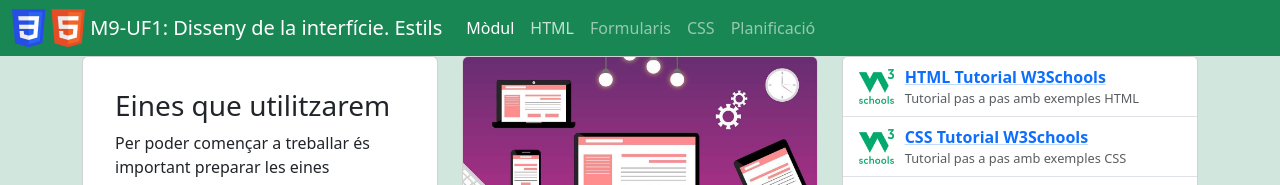
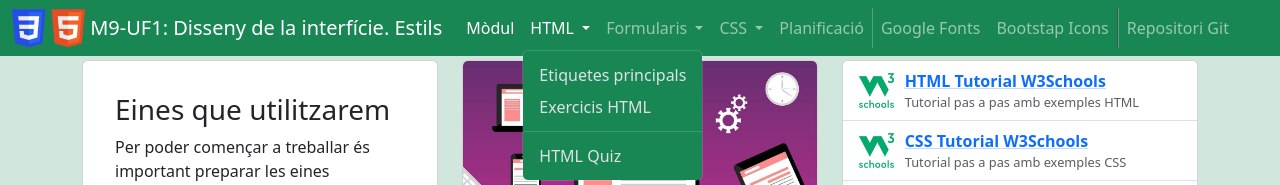
Before and after one commit to jselga/M9DAW2324, a plain HTML site: page UF3/03-Project/index.html in a window 1280 px wide. Both pictures are taken after a click on the button "HTML". Shown: the top 185 px of the page. Drawn offline with nearby package versions, Linux system fonts and the light colour scheme.

Commit message:
Navitems and Dropdown Menu

```diff
--- a/UF3/03-Project/css/style.css
+++ b/UF3/03-Project/css/style.css
@@ -4,3 +4,7 @@
   .verySmall{
     font-size: 0.8em;
 }
+.separated{
+    margin-top: 60px;
+    margin-bottom: 80px;
+}
--- a/UF3/03-Project/index.html
+++ b/UF3/03-Project/index.html
@@ -13,7 +13,7 @@
 
 <body class="bg-success-subtle">
 
-  <nav class="navbar bg-success navbar-expand-lg" data-bs-theme="dark">
+  <nav class="navbar bg-success fixed-top navbar-expand-lg" data-bs-theme="dark">
     <div class="container-fluid">
       <a href="index.html" class="navbar-brand p-0">
         <img src="./img/logo_web.png" alt="Logo HTML & CSS">
@@ -30,20 +30,69 @@
           <li class="nav-item">
             <a class="nav-link active" href="#">Mòdul</a>
           </li>
-          <li class="nav-item">
-            <a class="nav-link" href="#">HTML</a>
+
+          <li class="nav-item dropdown">
+            <a class="nav-link dropdown-toggle" href="#" role="button" data-bs-toggle="dropdown" aria-expanded="false">
+              HTML
+            </a>
+            <ul class="dropdown-menu bg-success">
+
+              <li><a class="dropdown-item" href="#">Etiquetes principals</a></li>
+              <li><a class="dropdown-item" href="#">Exercicis HTML </a></li>
+              <li>
+                <hr class="dropdown-divider">
+              </li>
+              <li><a class="dropdown-item" href="#">HTML Quiz </a></li>
+
+            </ul>
+          </li>
+          </li>
+
+          <li class="nav-item dropdown">
+            <a class="nav-link dropdown-toggle" href="#" role="button" data-bs-toggle="dropdown" aria-expanded="false">
+              Formularis
+            </a>
+            <ul class="dropdown-menu bg-success">
+
+              <li><a class="dropdown-item" href="#">Estructrua de formularis</a></li>
+              <li><a class="dropdown-item" href="#">Tipus de formularis </a></li>
+              <li>
+                <hr class="dropdown-divider">
+              </li>
+              <li><a class="dropdown-item" href="#">Implementació d'un formulari </a></li>
+
+            </ul>
+          </li>
+
+          <li class="nav-item dropdown">
+            <a class="nav-link dropdown-toggle" href="#" role="button" data-bs-toggle="dropdown" aria-expanded="false">
+              CSS
+            </a>
+            <ul class="dropdown-menu bg-success">
+
+              <li><a class="dropdown-item" href="#">The Box Model</a></li>
+              <li><a class="dropdown-item" href="#">OverFlow</a></li>
+              <li>
+                <hr class="dropdown-divider">
+              </li>
+              <li><a class="dropdown-item" href="#">Posicionament</a></li>
+              <li><a class="dropdown-item" href="#">Flexbox </a></li>
+
+            </ul>
           </li>
 
           <li class="nav-item">
-            <a class="nav-link" href="#">Formularis</a>
+            <a class="nav-link border-end border-1 border-light border-opacity-25" href="#">Planificació</a>
           </li>
-
           <li class="nav-item">
-            <a class="nav-link" href="#">CSS</a>
+            <a class="nav-link" href="#">Google Fonts</a>
           </li>
-
           <li class="nav-item">
-            <a class="nav-link" href="#">Planificació</a>
+            <a class="nav-link border-end" href="#">Bootstap Icons</a>
+          </li>
+          <div class=" vr text-light"></div>
+          <li class="nav-item">
+            <a class="nav-link" href="#">Repositori Git</a>
           </li>
 
         </ul>
@@ -51,36 +100,49 @@
 
     </div>
   </nav>
-  <main class="container">
+  <main class="container separated">
     <div class="row">
 
       <div class="col">
         <div class="card p-3 mb-3">
           <div class="card-body">
             <h3>Eines que utilitzarem</h3>
-            <p>Per poder començar a treballar és important preparar les eines necessàries. Pel disseny d’interfícies web necessitem un editor de codi o IDE amb reconeixement de codi i complements adients per a poder treballar còmodament amb <span class="fw-bold">HTML i CSS</span>. També serà interessant comptar amb eines per a poder planificar els esbossos i maquetes. Finalment, com a tot procés de desenvolupament serà important tenir un sistema de control de versions (VCS).</p>
+            <p>Per poder començar a treballar és important preparar les eines necessàries. Pel disseny d’interfícies web
+              necessitem un editor de codi o IDE amb reconeixement de codi i complements adients per a poder treballar
+              còmodament amb <span class="fw-bold">HTML i CSS</span>. També serà interessant comptar amb eines per a
+              poder planificar els esbossos i maquetes. Finalment, com a tot procés de desenvolupament serà important
+              tenir un sistema de control de versions (VCS).</p>
             <h5><i class="bi bi-1-circle-fill text-success"></i> Visual Studio Code</h5>
-            <p>Entorn de desenvolupament versàtil utilitzat per la comunitat per diferents llenguatges de programació i de marques.</p>
+            <p>Entorn de desenvolupament versàtil utilitzat per la comunitat per diferents llenguatges de programació i
+              de marques.</p>
             <a class="btn btn-primary" href="https://code.visualstudio.com/" role="button"> VS code</a>
             <h5 class="mt-3"><i class="bi bi-2-circle-fill text-success"></i> Plugins</h5>
             <p>Instil·lació de plugins necessaris dins de VS Code. Faran que la nostra feina sigui més àgil i fàcil.</p>
-            <a class="btn btn-danger" data-bs-toggle="collapse"  href="#collapseExample" role="button"> Més Info</a>
+            <a class="btn btn-danger" data-bs-toggle="collapse" href="#collapseExample" role="button"> Més Info</a>
             <div class="collapse my-1" id="collapseExample">
               <div class="card card-body">
                 <ul class="square">
-                  <li><a href="https://marketplace.visualstudio.com/items?itemName=ritwickdey.LiveServer" class="link-underline link-underline-opacity-0 link-underline-opacity-50-hover">Live Server, servidor local en temps real</a></li>
-                  <li><a href="https://marketplace.visualstudio.com/items?itemName=abusaidm.html-snippets" class="link-underline link-underline-opacity-0 link-underline-opacity-50-hover">HTML snippet, per l’escriptura ràpida de codi</a></li>
-                  <li><a href="https://marketplace.visualstudio.com/items?itemName=anteprimorac.html-end-tag-labels" class="link-underline link-underline-opacity-0 link-underline-opacity-50-hover">HTML End Tag Labels, ens ajudarà a visualitzar bé l’estructura de l’HTML</a></li>
+                  <li><a href="https://marketplace.visualstudio.com/items?itemName=ritwickdey.LiveServer"
+                      class="link-underline link-underline-opacity-0 link-underline-opacity-50-hover">Live Server,
+                      servidor local en temps real</a></li>
+                  <li><a href="https://marketplace.visualstudio.com/items?itemName=abusaidm.html-snippets"
+                      class="link-underline link-underline-opacity-0 link-underline-opacity-50-hover">HTML snippet, per
+                      l’escriptura ràpida de codi</a></li>
+                  <li><a href="https://marketplace.visualstudio.com/items?itemName=anteprimorac.html-end-tag-labels"
+                      class="link-underline link-underline-opacity-0 link-underline-opacity-50-hover">HTML End Tag
+                      Labels, ens ajudarà a visualitzar bé l’estructura de l’HTML</a></li>
                 </ul>
 
               </div>
             </div>
 
-            <h5 class="mt-3" ><i class="bi bi-3-circle-fill text-success"></i> Wireframes i Mockups</h5>
-            <p>Abans de codificar és important comptar amb un Wireframe i un Mockup inicials. Figma ens pot ser de gran ajuda</p>
+            <h5 class="mt-3"><i class="bi bi-3-circle-fill text-success"></i> Wireframes i Mockups</h5>
+            <p>Abans de codificar és important comptar amb un Wireframe i un Mockup inicials. Figma ens pot ser de gran
+              ajuda</p>
             <a class="btn btn-primary" href="https://www.figma.com/" role="button"> Figma</a>
             <h5 class="mt-3"><i class="bi bi-4-circle-fill text-success"></i> Control de versions Git i GitHub</h5>
-            <p>En qualsevol desenvolupament és important tenir control de versions així com col·laboració entre diferents persones. Git i un servei de repositoris en línia com GitHub ens ho permeten. </p>
+            <p>En qualsevol desenvolupament és important tenir control de versions així com col·laboració entre
+              diferents persones. Git i un servei de repositoris en línia com GitHub ens ho permeten. </p>
             <a class="btn btn-primary" href="https://git-scm.com/" role="button"> Git</a>
             <a class="btn btn-secondary" href="https://github.com/" role="button"> GitHub</a>
           </div>
@@ -95,9 +157,12 @@
             <h5 class="card-title">UF1: Disseny de la interfície. Estils</h5>
             <h6 class="card-subtitle text-muted"> HTML I CSS</h6>
 
-            <p class="card-text mt-2">RA1. Planifica la creació d’una interfície web valorant i aplicant especificacions de disseny.</p>
+            <p class="card-text mt-2">RA1. Planifica la creació d’una interfície web valorant i aplicant especificacions
+              de disseny.</p>
             <p class="card-text">RA2. Crea interfícies web homogènies definint i aplicant estils.</p>
-            <p class="card-text">En aquesta unitat formativa es treballarà la planificació d’interfícies web seguint el flux de disseny de l’esbós (Wireframe) passant per la maqueta (Mockup) i acabant amb la codificació mitjançant HTML i CSS</p>
+            <p class="card-text">En aquesta unitat formativa es treballarà la planificació d’interfícies web seguint el
+              flux de disseny de l’esbós (Wireframe) passant per la maqueta (Mockup) i acabant amb la codificació
+              mitjançant HTML i CSS</p>
             <a class="btn btn-danger" href="#" role="button">Veure UF1</a>
           </div>
           <ul class="list-group list-group-flush">
@@ -135,19 +200,27 @@
 
             <li class="list-group-item">
               <div class="row">
-                <div class="col-2 align-self-center"><img src="./img/w3schools.png" alt="logo html" width="35px" height="35px"></div>
+                <div class="col-2 align-self-center"><img src="./img/w3schools.png" alt="logo html" width="35px"
+                    height="35px"></div>
                 <div class="col-10">
-                  <div class="row fw-semibold"><a href="https://www.w3schools.com/html/" class="p-0 link-underline link-underline-opacity-25 stretched-link">HTML Tutorial W3Schools</a></div>
-                  <div class="row"><small class="p-0 verySmall text-body-secondary">Tutorial pas a pas amb exemples HTML</small></div>
+                  <div class="row fw-semibold"><a href="https://www.w3schools.com/html/"
+                      class="p-0 link-underline link-underline-opacity-25 stretched-link">HTML Tutorial W3Schools</a>
+                  </div>
+                  <div class="row"><small class="p-0 verySmall text-body-secondary">Tutorial pas a pas amb exemples
+                      HTML</small></div>
                 </div>
               </div>
             </li>
             <li class="list-group-item">
               <div class="row">
-                  <div class="col-2 align-self-center"><img src="./img/w3schools.png" alt="logo html" width="35px" height="35px"></div>
+                <div class="col-2 align-self-center"><img src="./img/w3schools.png" alt="logo html" width="35px"
+                    height="35px"></div>
                 <div class="col-10">
-                    <div class="row fw-semibold"><a href="https://www.w3schools.com/css/" class="p-0 link-underline link-underline-opacity-25 stretched-link">CSS Tutorial W3Schools</a></div>
-                    <div class="row"><small class="p-0 verySmall text-body-secondary">Tutorial pas a pas amb exemples CSS</small></div>
+                  <div class="row fw-semibold"><a href="https://www.w3schools.com/css/"
+                      class="p-0 link-underline link-underline-opacity-25 stretched-link">CSS Tutorial W3Schools</a>
+                  </div>
+                  <div class="row"><small class="p-0 verySmall text-body-secondary">Tutorial pas a pas amb exemples
+                      CSS</small></div>
                 </div>
               </div>
             </li>
@@ -155,8 +228,11 @@
               <div class="row">
                 <div class="col-2 align-self-center"><img src="./img/logo01.png" alt="logo html"></div>
                 <div class="col-10">
-                <div class="row fw-semibold"><a href="#" class="p-0 link-underline link-underline-opacity-25 stretched-link">Mozilla Web Docs HTML</a></div>
-                <div class="row"><small class="p-0 verySmall text-body-secondary">Documentació amb exemples HTML</small></div>
+                  <div class="row fw-semibold"><a href="#"
+                      class="p-0 link-underline link-underline-opacity-25 stretched-link">Mozilla Web Docs HTML</a>
+                  </div>
+                  <div class="row"><small class="p-0 verySmall text-body-secondary">Documentació amb exemples
+                      HTML</small></div>
                 </div>
               </div>
             </li>
@@ -164,8 +240,10 @@
               <div class="row">
                 <div class="col-2 align-self-center ps-3"><img src="./img/logo02.png" alt="logo css"></div>
                 <div class="col-10">
-                  <div class="row fw-semibold"><a href="#" class="p-0 link-underline link-underline-opacity-25 stretched-link">Mozilla Web Docs CSS</a></div>
-                  <div class="row"><small class="p-0 verySmall text-body-secondary">Documentació amb exemples CSS</small></div>
+                  <div class="row fw-semibold"><a href="#"
+                      class="p-0 link-underline link-underline-opacity-25 stretched-link">Mozilla Web Docs CSS</a></div>
+                  <div class="row"><small class="p-0 verySmall text-body-secondary">Documentació amb exemples
+                      CSS</small></div>
                 </div>
               </div>
             </li>
@@ -173,8 +251,10 @@
               <div class="row">
                 <div class="col-2 align-self-center"><img src="./img/logo03.png" alt="logo codepen"></div>
                 <div class="col-auto">
-                    <div class="row fw-semibold"><a href="#" class="p-0 link-underline link-underline-opacity-25 stretched-link">CodePen</a></div>
-                    <div class="row"><small class="p-0 verySmall text-body-secondary">Codi comunitat <span class="fst-italic">OpenSource</span> HTML/CSS/JS</small></div>
+                  <div class="row fw-semibold"><a href="#"
+                      class="p-0 link-underline link-underline-opacity-25 stretched-link">CodePen</a></div>
+                  <div class="row"><small class="p-0 verySmall text-body-secondary">Codi comunitat <span
+                        class="fst-italic">OpenSource</span> HTML/CSS/JS</small></div>
                 </div>
                 <div class="col-auto align-self-center">
                   <p class="badge bg-info m-0">New</p>
@@ -183,10 +263,13 @@
             </li>
             <li class="list-group-item">
               <div class="row">
-                    <div class="col-2 align-self-center"><img src="./img/logo05.png" alt="logo codepen" width="45px" height="45px"></div>
+                <div class="col-2 align-self-center"><img src="./img/logo05.png" alt="logo codepen" width="45px"
+                    height="45px"></div>
                 <div class="col-auto">
-                      <div class="row fw-semibold"><a href="#" class="p-0 link-underline link-underline-opacity-25 stretched-link">GitHub</a></div>
-                      <div class="row"><small class="p-0 verySmall text-body-secondary">Servei de <span class="fst-italic">hosting</span> de repositoris Git</small></div>
+                  <div class="row fw-semibold"><a href="#"
+                      class="p-0 link-underline link-underline-opacity-25 stretched-link">GitHub</a></div>
+                  <div class="row"><small class="p-0 verySmall text-body-secondary">Servei de <span
+                        class="fst-italic">hosting</span> de repositoris Git</small></div>
                 </div>
                 <div class="col-auto align-self-center">
                   <p class="badge bg-danger m-0"><i class="bi bi-git"></i></p>
@@ -201,7 +284,8 @@
   </main>
   <footer class="navbar fixed-bottom bg-success" data-bs-theme="dark">
     <div class="container-fluid">
-      <a class="navbar-brand" href="https://mastermind.ac/home"><small class="p-0 verySmall text-body-secondary">INS Carles Vallbona Curs 2023-24</small></a>
+      <a class="navbar-brand" href="https://mastermind.ac/home"><small class="p-0 verySmall text-body-secondary">INS
+          Carles Vallbona Curs 2023-24</small></a>
     </div>
   </footer>
   <script src="https://cdn.jsdelivr.net/npm/bootstrap@5.3.2/dist/js/bootstrap.bundle.min.js"
```
Lines whose indentation alone changed are shown as unchanged.
